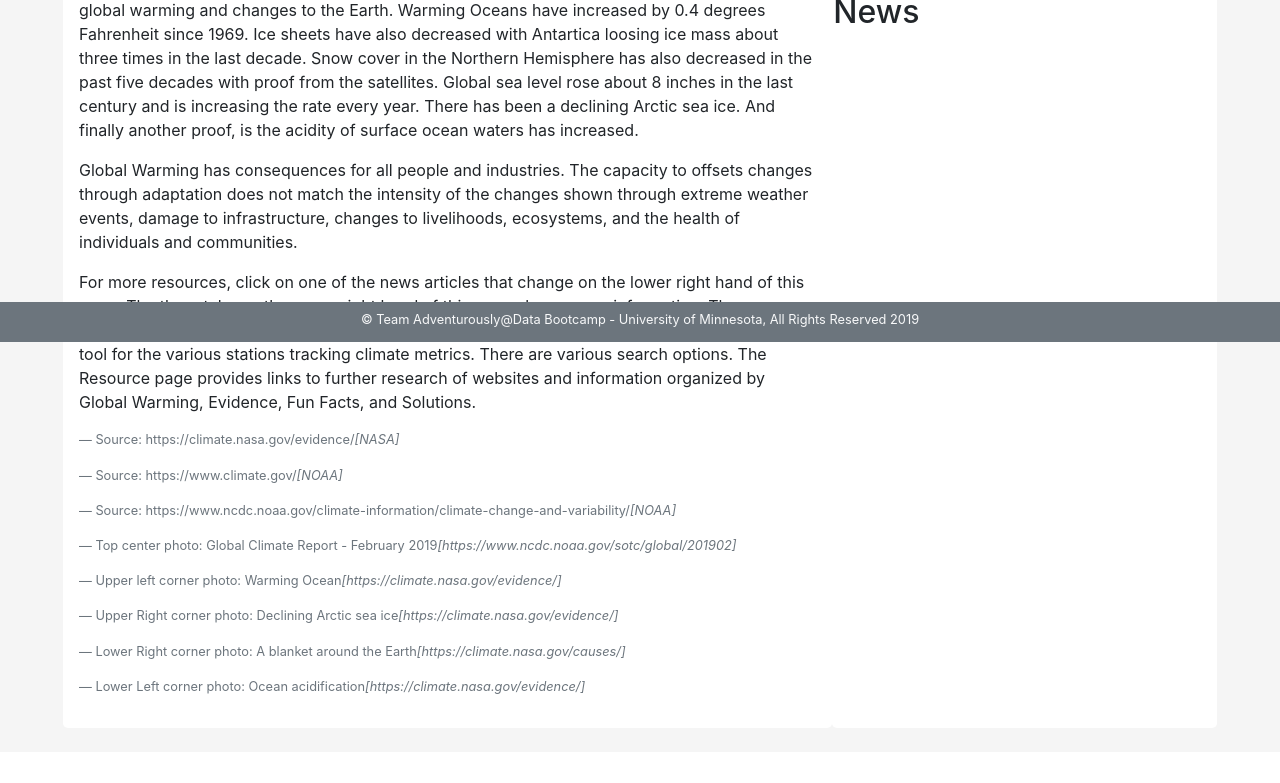
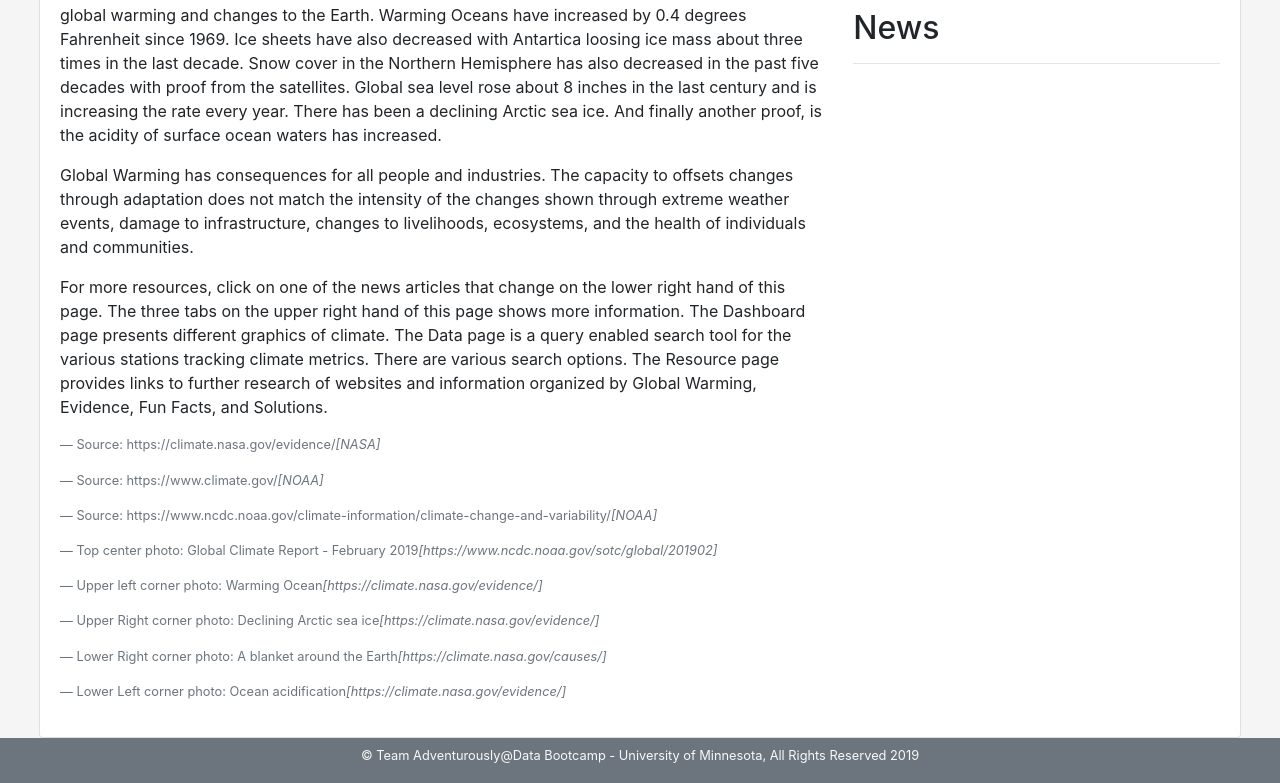
Before and after one commit to kd017/ADVENTUROUS.LY, a Flask app: page / in a window 1280 px wide. Shown: the part 458-1241 px from the top of the page. Before the commit the page ends 1152 px from the top, so only its background shows below. Run offline with Flask 2, Linux system fonts and the light colour scheme; some libraries are stand-ins or nearby versions.

Commit message:
Commiting final-final website touches

```diff
--- a/templates/dashboard.html
+++ b/templates/dashboard.html
@@ -76,7 +76,7 @@
 
     </div>
 
-    <div class="container-fluid" style="padding-top: 70px">
+    <div class="container-fluid" style="padding-top: 90px">
         <!-- Begin unique pages -->
 
         <div class="row mx-md-4">
--- a/templates/data.html
+++ b/templates/data.html
@@ -78,7 +78,7 @@
 
     </div>
 
-    <div class="container-fluid" style="padding-top: 70px">
+    <div class="container-fluid" style="padding-top: 90px">
         <!-- Begin unique pages -->
         <div class="row mx-md-4">
             <div class="col-lg-12">
@@ -137,6 +137,8 @@
     </div>
     <script src="https://cdnjs.cloudflare.com/ajax/libs/d3/5.5.0/d3.min.js"></script>
     <script type="text/javascript" src="static/js/data.js"></script>
+    <hr>
+    <hr>
 </body>
 
 <div class="fixed-bottom">
--- a/templates/index.html
+++ b/templates/index.html
@@ -71,9 +71,12 @@
     <div class="container-fluid" style="padding-top: 90px">
         <!-- Begin unique pages -->
 
-        <div class="row mx-md-5">
+        <div class="row mx-md-4">
+            <div class="card bg-white">
+                <div class="card-body">
+                    <div class="row">
 
-            <div class="col-md-8 bg-white p-3 rounded-lg p-3">
+                        <div class="col-md-8">
                             <h2>Climate Analysis</h2>
                             <a href="https://www.ncdc.noaa.gov/sotc/service/global/extremes/201902.png" target="_blank">
                                 <img src="https://www.ncdc.noaa.gov/sotc/service/global/extremes/201902.png" width="50%"
@@ -120,7 +123,7 @@
 
                         </div>
 
-            <div id="visualizations-container" class="col-md-4 bg-white p-3 rounded-lg">
+                        <div id="visualizations-container" class="col-md-4">
                             <h2>Images of Change</h2>
                             <hr>
                             <div class="row">
@@ -155,6 +158,7 @@
                                 </figure>
                             </div>
                             <div class="row">
+                                <div class="col-12">
                                     <h2>News</h2>
                                     <hr>
                                     <div id="carouselExampleIndicators" class="carousel slide col-md-12" data-ride="carousel">
@@ -175,18 +179,18 @@
                             </div>
                         </div>
                     </div>
+                </div>
+            </div>
+        </div>
+    </div>
     <script src="https://cdnjs.cloudflare.com/ajax/libs/d3/5.5.0/d3.min.js"></script>
     <script type="text/javascript" src="static/js/news.js"></script>
 
-    <div class="mb-4"></div>
-
-    <div class="fixed-bottom">
-        <footer class="footer-copyright bg-secondary pt-1" style="height: 40px">
+</body>
+<div class="bottom bg-secondary">
+    <footer class="footer-copyright bg-secondary pt-1" style="height: 45px">
         <p class="text-light text-center"><small>© Team Adventurously@Data Bootcamp - University of Minnesota, All
-                    Rights Reserved 2019</small>
-            </p>
+                Rights Reserved 2019</small></p>
     </footer>
 </div>
-</body>
-
 </html>
```
Lines whose indentation alone changed are shown as unchanged.
